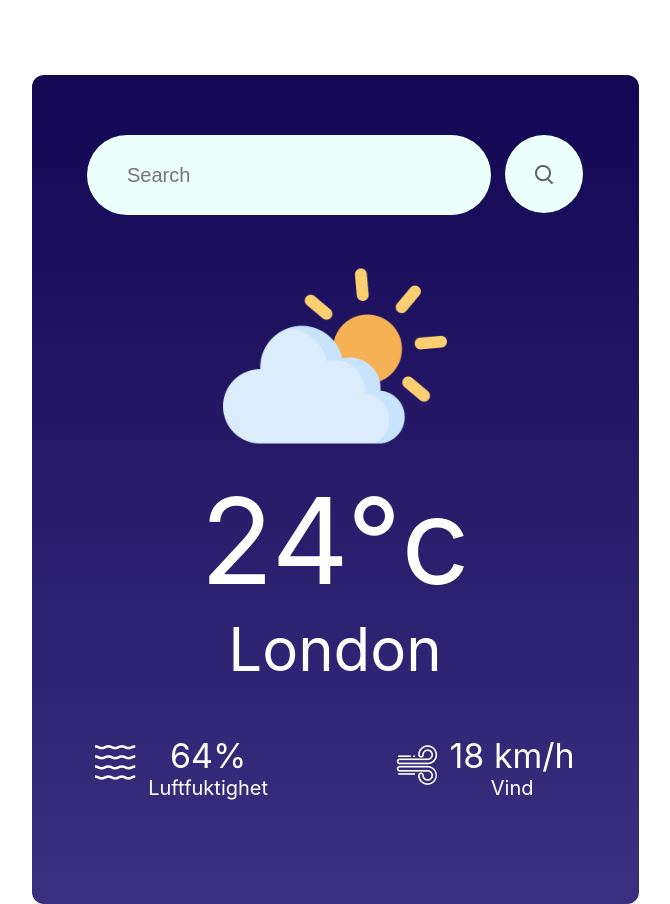
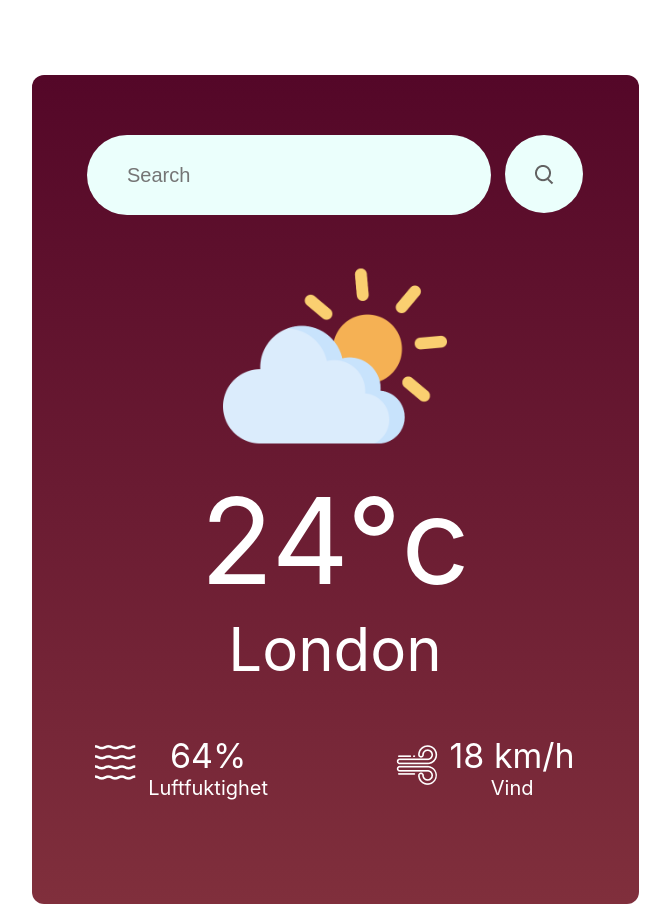
Before and after one commit to Meron92/weather, a React (Create React App) app: page / in a window 1280 px wide. Shown: the whole page, without its empty margins (305-975 px from the left). Built offline with nearby package versions, Linux system fonts and the light colour scheme.

Commit message:
bg-color change

```diff
--- a/src/Components/WeatherApp.css
+++ b/src/Components/WeatherApp.css
@@ -4,7 +4,7 @@
   margin: auto;
   margin-top: 75px;
   border-radius: 12px;
-  background-image: linear-gradient(180deg, #130754 0%, #3b2f80 100%);
+  background-image: linear-gradient(180deg, #540728 0%, #802f3c 100%);
 }
 
 .top-bar {
```
